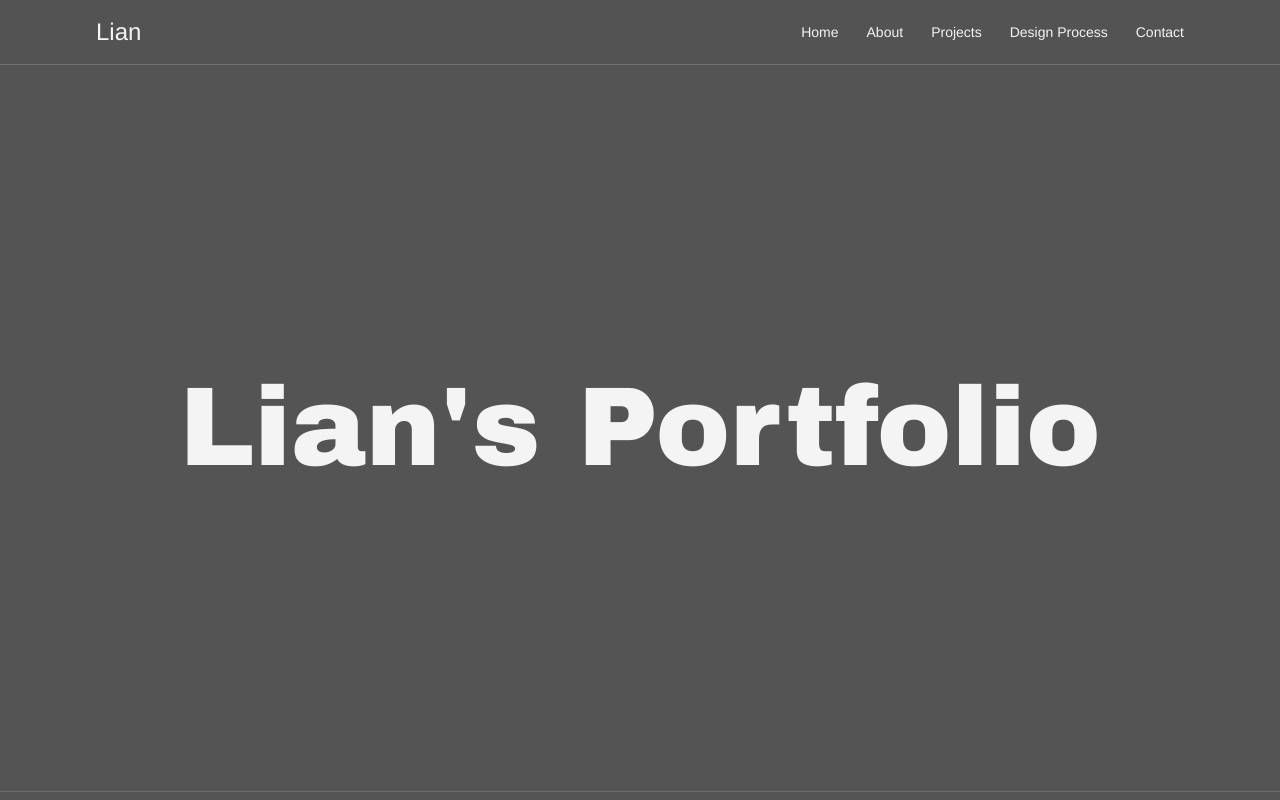
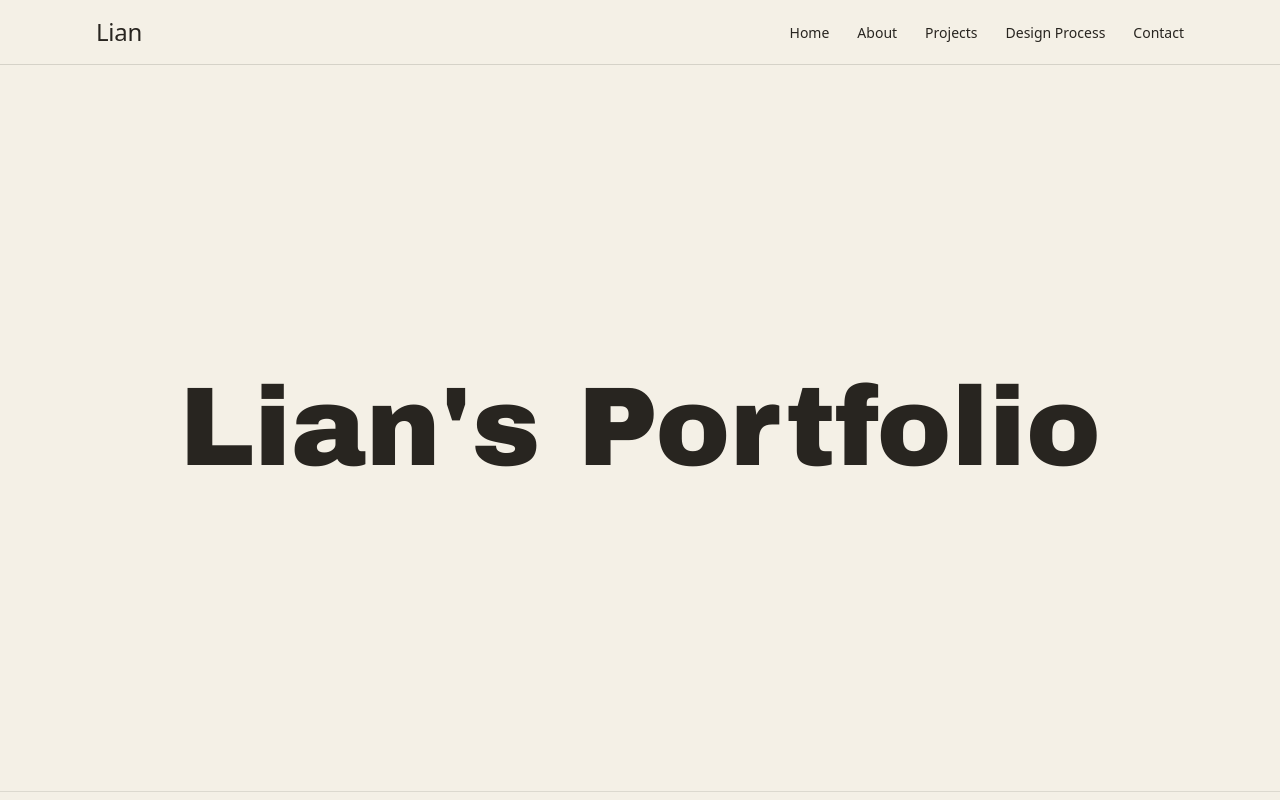
Before and after one commit to xatdev/lian-portfolio, a Next.js app: page / in a window 1280 px wide. Shown: the top 800 px of the page. Built offline with nearby package versions, Linux system fonts and the light colour scheme.

Commit message:
Restore off-white background palette

```diff
--- a/src/app/globals.css
+++ b/src/app/globals.css
@@ -1,14 +1,14 @@
 @import "tailwindcss";
 
 :root {
-  --ink: #545454;
-  --sand: #f4f4f4;
-  --mint: #d9d9d9;
-  --coral: #c8c8c8;
-  --sun: #bdbdbd;
-  --teal: #d0d0d0;
-  --panel: #626262;
-  --line: rgba(255, 255, 255, 0.2);
+  --ink: #f4f0e6;
+  --sand: #282520;
+  --mint: #7a6a55;
+  --coral: #8f8574;
+  --sun: #a09078;
+  --teal: #978c7b;
+  --panel: #ece6d8;
+  --line: rgba(40, 37, 32, 0.16);
 }
 
 @theme inline {
@@ -20,8 +20,8 @@
   --color-teal: var(--teal);
   --color-panel: var(--panel);
   --color-line: var(--line);
-  --font-sans: Helvetica, Arial, sans-serif;
-  --font-display: Helvetica, Arial, sans-serif;
+  --font-sans: var(--font-body);
+  --font-display: var(--font-display);
 }
 
 * {
@@ -31,8 +31,7 @@
 body {
   background: var(--ink);
   color: var(--sand);
-  font-family: Helvetica, Arial, sans-serif;
-  font-weight: 400;
+  font-family: var(--font-body), "Times New Roman", serif;
   overflow-x: clip;
 }
 
@@ -41,32 +40,14 @@ a {
 }
 
 .display {
-  font-family: Helvetica, Arial, sans-serif;
-  font-weight: 400;
-  letter-spacing: 0;
-}
-
-h1,
-h2,
-h3,
-h4,
-h5,
-h6,
-p,
-a,
-button,
-input,
-textarea,
-select,
-li,
-span {
-  font-weight: 400;
+  font-family: var(--font-display), "Times New Roman", serif;
+  letter-spacing: -0.01em;
 }
 
 .grid-bg {
   background-image:
-    linear-gradient(to right, rgba(255, 255, 255, 0.08) 1px, transparent 1px),
-    linear-gradient(to bottom, rgba(255, 255, 255, 0.08) 1px, transparent 1px);
+    linear-gradient(to right, rgba(40, 37, 32, 0.06) 1px, transparent 1px),
+    linear-gradient(to bottom, rgba(40, 37, 32, 0.06) 1px, transparent 1px);
   background-size: 34px 34px;
 }
 
```
